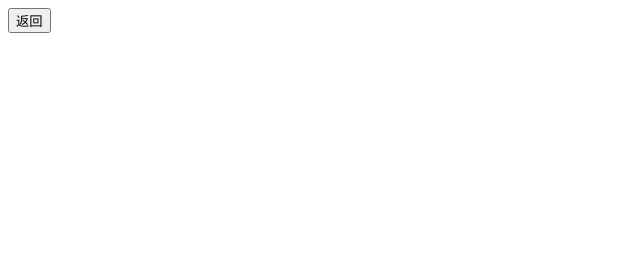
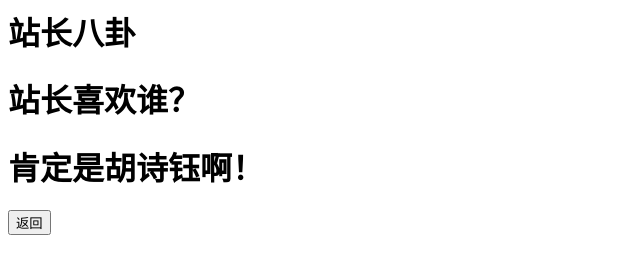
Before and after one commit to lantianyuncloud/lantianyuncloud.github.io, a plain HTML site: page love.html in a window 1280 px wide. Shown: the whole page, without its empty margins (0-640 px from the left). Drawn offline with Linux system fonts and the light colour scheme.

Commit message:
Update love.html

```diff
--- a/love.html
+++ b/love.html
@@ -4,6 +4,9 @@
   <link rel="icon" type="image/x-icon" href="\./favicon.png">
 </head>
 <body>
+  <h1>站长八卦</h1>
+  <h1>站长喜欢谁？</h1>
+  <h1>肯定是胡诗钰啊！</h1>
   <a href="/bm">
     <button>返回</button>
   </a>
```
